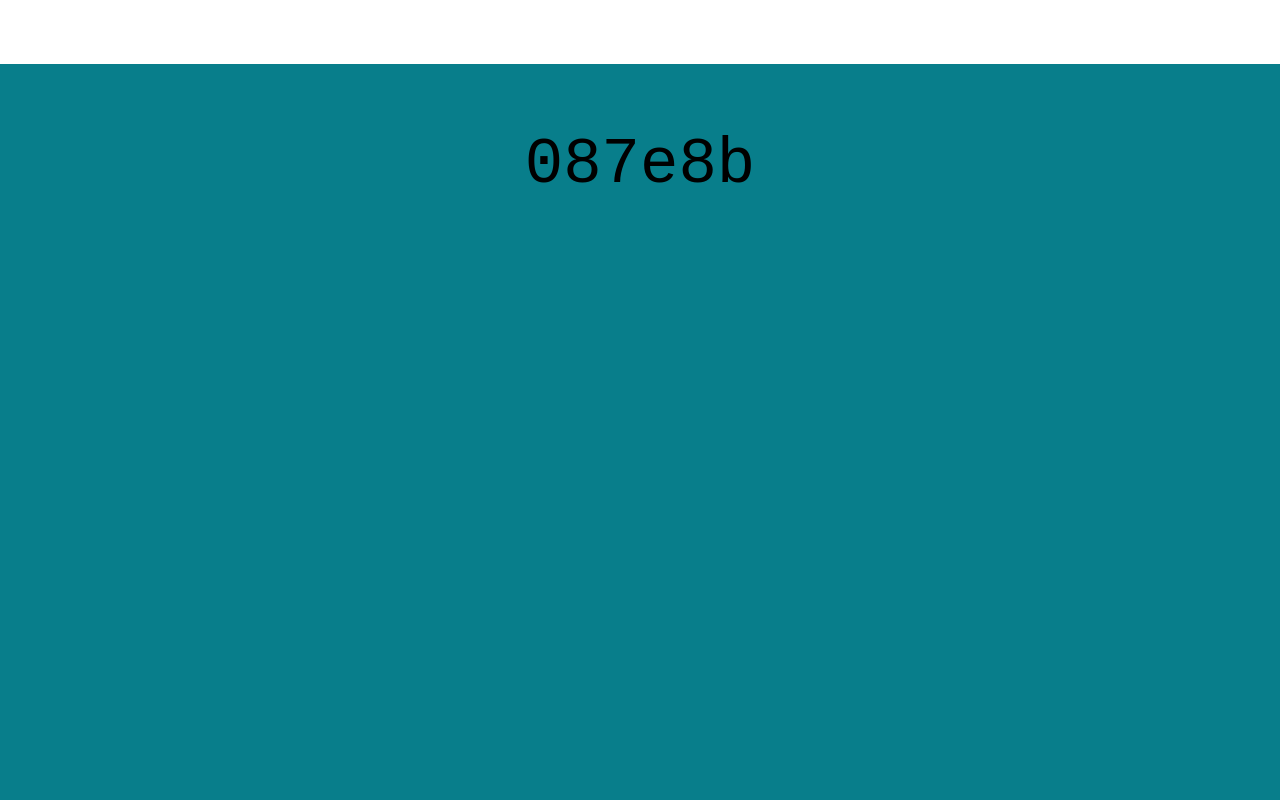
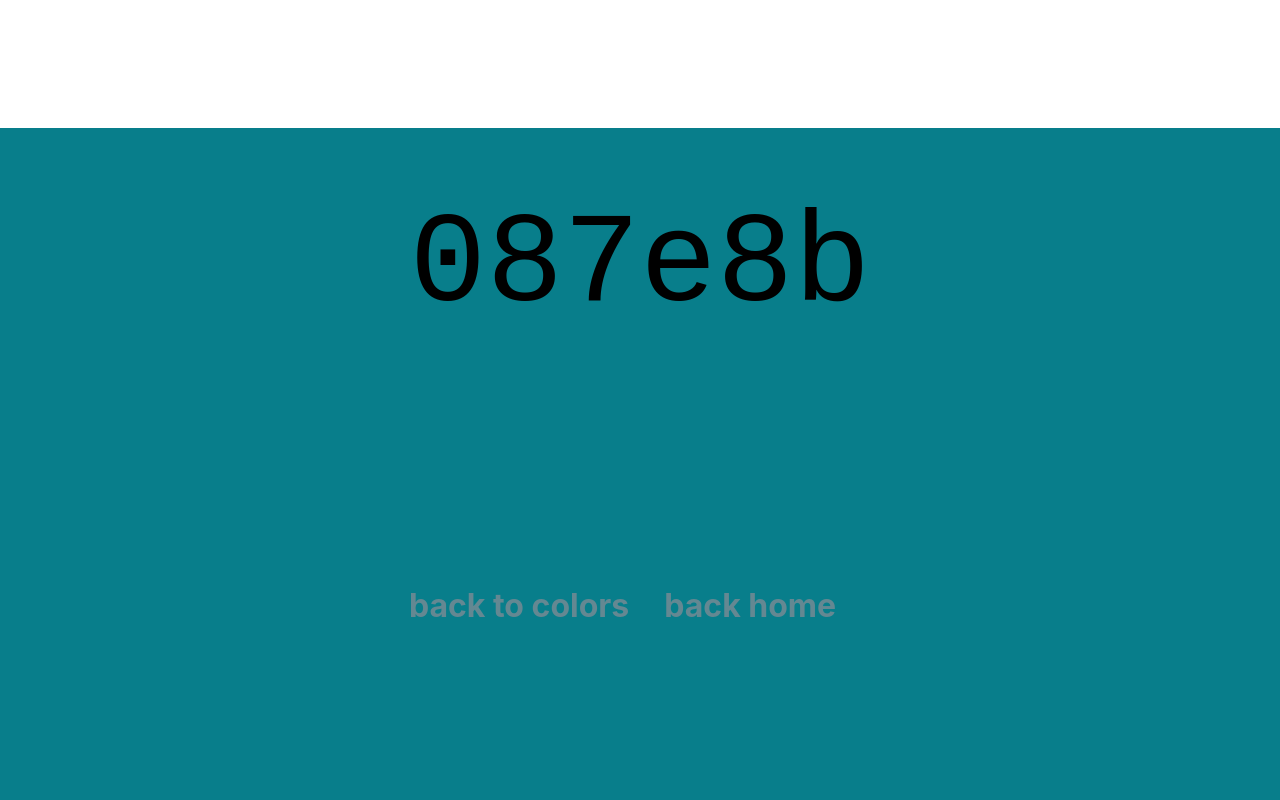
Before and after one commit to Adam-Robson/react-color-router, a React (Create React App) app: page /color/08/7e/8b in a window 1280 px wide. Shown: the top 800 px of the page. Built offline with nearby package versions, Linux system fonts and the light colour scheme.

Commit message:
final css

```diff
--- a/src/App.js
+++ b/src/App.js
@@ -15,7 +15,6 @@ function App() {
         <Route path="*" component={ NotFound } />
       </Switch>
     </main>
-
   );
 }
 
--- a/src/Components/Color/Color.css
+++ b/src/Components/Color/Color.css
@@ -3,12 +3,61 @@
     font-family: "Inconsolata", "AndaleMono", monospace;
     text-align: center;
     align-items: center;
-    height: 900px;
+    height: 200px;
     padding: 65px;
 }
 
-.colorWall {
-    background-color: white;
+.colorContainer {
+    display: block;
     height: 900px;
+    font-size: 2em;
+    text-align: center;
+    justify-items: space-around;
 
 }
+
+.linkContainer {
+    display: flex;
+
+}
+.champagne {
+    font-weight:bold;
+    text-decoration: none;
+}
+
+.mauve {
+    font-weight:bold;
+    text-decoration: none;
+
+}
+
+.xanadu {
+    font-weight:bold;
+    text-decoration: none;
+
+}
+
+.midnight-green-eagle-green {
+    font-weight:bold;
+    text-decoration: none;
+
+}
+
+.gunmetal {
+    font-weight:bold;
+    text-decoration: none;
+}
+
+.backHome {
+    font-weight:bold;
+    text-decoration: none;
+}
+
+.backToColors {
+    font-weight:bold;
+    text-decoration: none;
+}
+
+a:hover {
+    cursor: pointer;
+}
--- a/src/Components/Color/Color.js
+++ b/src/Components/Color/Color.js
@@ -1,12 +1,14 @@
-import { useParams } from 'react-router-dom';
+import { useParams, NavLink } from 'react-router-dom';
 import './Color.css';
 
 export default function Color() {
   const { id, key, pass } = useParams();
   return (
     <section className="colorWall">
-      <div>
-        <p className="hex-text" style={ { backgroundColor: `#${id}${key}${pass}` } }>{ id }{ key }{ pass }</p>
+      <div className="colorContainer" style={ { backgroundColor: `#${id}${key}${pass}` } }>
+        <p className="hex-text" >{ id }{ key }{ pass }</p>
+        <NavLink to='/colors' className="backToColors">back to colors</NavLink>
+        <NavLink to='/' className="backHome">back home</NavLink>
       </div>
     </section>
   );
--- a/src/Components/Colors/Colors.css
+++ b/src/Components/Colors/Colors.css
@@ -10,7 +10,7 @@
     font-size: 2em;
     position: fixed;
     bottom: 70%;
-    left: 15%;
+    left: 5%;
     text-align: center;
     justify-items: space-around;
 }
--- a/src/Components/Colors/Colors.js
+++ b/src/Components/Colors/Colors.js
@@ -5,7 +5,7 @@ export default function Colors() {
   return (
     <section className="main">
       <div className="colorsContainer">
-        <NavLink className="champagne" to="/color/f1/e0/c5" style={ { color: '#ffb563' } }>champage</NavLink>
+        <NavLink className="champagne" to="/color/f1/e0/c5" style={ { color: '#f1e0c5' } }>champage</NavLink>
         <NavLink className="mauve" to="/color/ed/c9/ff" style={ { color: '#edc9ff' } }>mauve</NavLink>
         <NavLink className="xanadu" to="/color/71/81/6d" style={ { color: '#71816d' } }>xanadu</NavLink>
         <NavLink className="midnight-green-eagle-green" to="/color/0b/3c/49" style={ { color: '#0b3c49' } }>midnight green<br /> eagle green</NavLink>
--- a/src/Components/Home/Home.css
+++ b/src/Components/Home/Home.css
@@ -30,13 +30,13 @@ main {
 }
 
 a:link {
-    color:#0B3C49;
-
+    color:#648892;
 }
 
 a:visited {
-    color:#f1e0c5;
-    }
+    color:#919d7f;
+}
+
 a:hover {
     cursor: pointer;
 }
```
